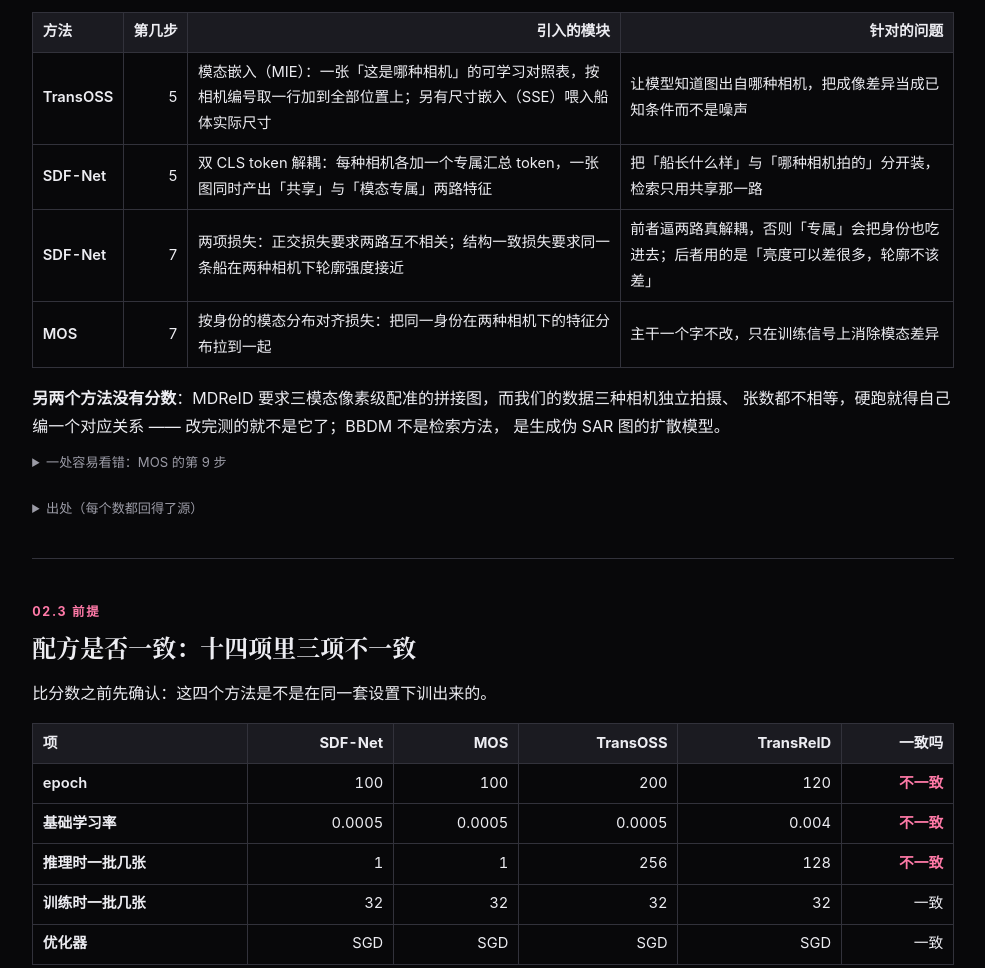
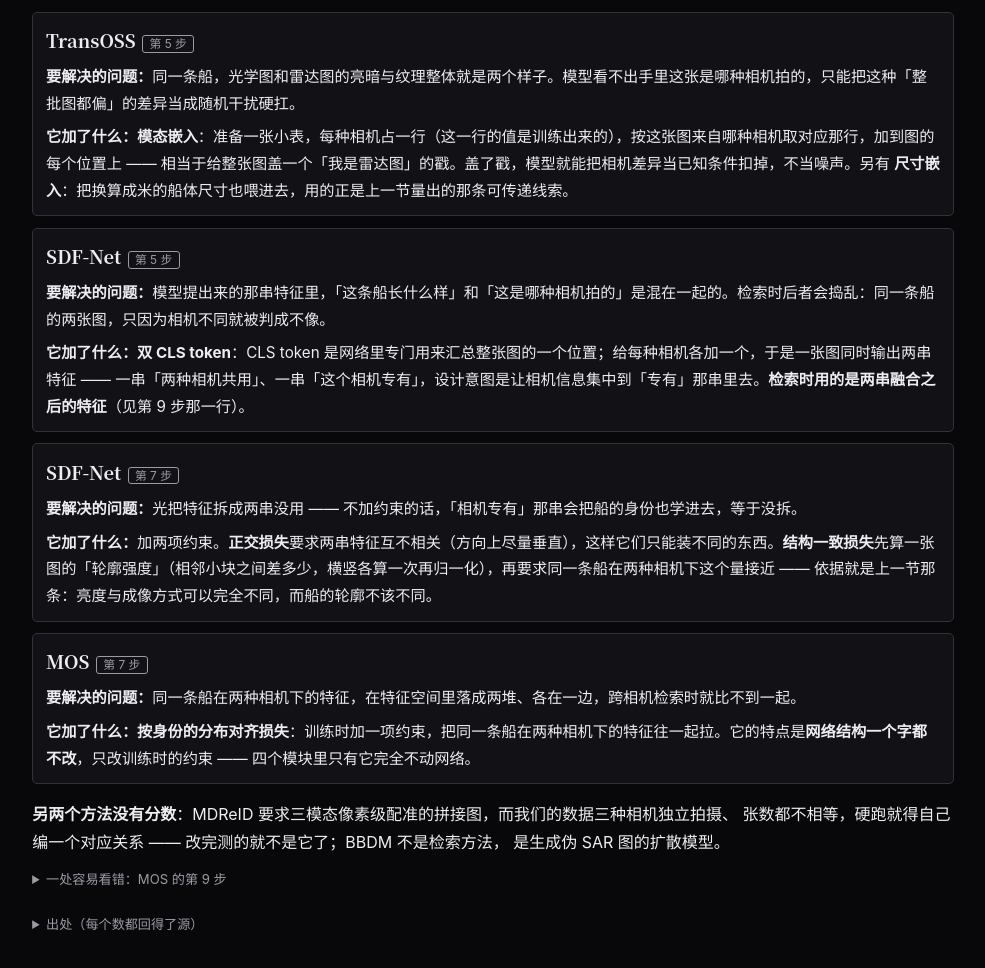
Before and after one commit to kakiuwang-ui/report-20261129, a plain HTML site: page index.html in a window 1280 px wide. Shown: the part 4040-5008 px from the top of the page, without its empty margins (275-1260 px from the left). Drawn offline with Linux system fonts and the light colour scheme.

Commit message:
docs: 同步网页版（2026-11-28）

```diff
--- a/index.html
+++ b/index.html
@@ -155,7 +155,7 @@
     <li>MDReID 从第 1 行就与其他方法不同，第 2、3、6 行跟着全变。</li>
   </ul>
   <h3>各方法引入的模块，分别针对什么问题</h3>
-  <table id="module-table"></table>
+  <div class="cards wide" id="module-table"></div>
   <p><b>另两个方法没有分数</b>：MDReID 要求三模态像素级配准的拼接图，而我们的数据三种相机独立拍摄、
   张数都不相等，硬跑就得自己编一个对应关系 —— 改完测的就不是它了；BBDM 不是检索方法，
   是生成伪 SAR 图的扩散模型。</p>
--- a/script.js
+++ b/script.js
@@ -103,23 +103,44 @@
     });
   }());
 
-  /* 各方法引入的模块：这张表只有文字、没有数，所以写在这里 */
+  /* 各方法引入的模块：只有文字、没有数，所以写在这里。
+     2026-11-28 改成一问一答的卡片 —— 原先是四列表格，而「针对的问题」那一列
+     被挤成半行，于是写成了行话（「把成像差异当成已知条件」「两路真解耦」），
+     读的人得先翻译一遍。同一次改动修掉一处错：原先写「检索时只用共享那一路」，
+     而代码事实是**融合特征（共享+专属）**（`cross_modal_steps.csv` 的 sdfnet 行，
+     出处 `SDF-Net/model/make_model.py:63`）。 */
   var MODULES = [
-    ["TransOSS", "5", "模态嵌入（MIE）：一张「这是哪种相机」的可学习对照表，按相机编号取一行加到全部位置上；另有尺寸嵌入（SSE）喂入船体实际尺寸",
-      "让模型知道图出自哪种相机，把成像差异当成已知条件而不是噪声"],
-    ["SDF-Net", "5", "双 CLS token 解耦：每种相机各加一个专属汇总 token，一张图同时产出「共享」与「模态专属」两路特征",
-      "把「船长什么样」与「哪种相机拍的」分开装，检索只用共享那一路"],
-    ["SDF-Net", "7", "两项损失：正交损失要求两路互不相关；结构一致损失要求同一条船在两种相机下轮廓强度接近",
-      "前者逼两路真解耦，否则「专属」会把身份也吃进去；后者用的是「亮度可以差很多，轮廓不该差」"],
-    ["MOS", "7", "按身份的模态分布对齐损失：把同一身份在两种相机下的特征分布拉到一起",
-      "主干一个字不改，只在训练信号上消除模态差异"]
+    ["TransOSS", "第 5 步",
+      "同一条船，光学图和雷达图的亮暗与纹理整体就是两个样子。模型看不出手里这张是哪种相机拍的，" +
+      "只能把这种「整批图都偏」的差异当成随机干扰硬扛。",
+      "<b>模态嵌入</b>：准备一张小表，每种相机占一行（这一行的值是训练出来的），按这张图来自哪种相机" +
+      "取对应那行，加到图的每个位置上 —— 相当于给整张图盖一个「我是雷达图」的戳。" +
+      "盖了戳，模型就能把相机差异当已知条件扣掉，不当噪声。" +
+      "另有 <b>尺寸嵌入</b>：把换算成米的船体尺寸也喂进去，用的正是上一节量出的那条可传递线索。"],
+    ["SDF-Net", "第 5 步",
+      "模型提出来的那串特征里，「这条船长什么样」和「这是哪种相机拍的」是混在一起的。" +
+      "检索时后者会捣乱：同一条船的两张图，只因为相机不同就被判成不像。",
+      "<b>双 CLS token</b>：CLS token 是网络里专门用来汇总整张图的一个位置；给每种相机各加一个，" +
+      "于是一张图同时输出两串特征 —— 一串「两种相机共用」、一串「这个相机专有」，" +
+      "设计意图是让相机信息集中到「专有」那串里去。" +
+      "<b>检索时用的是两串融合之后的特征</b>（见第 9 步那一行）。"],
+    ["SDF-Net", "第 7 步",
+      "光把特征拆成两串没用 —— 不加约束的话，「相机专有」那串会把船的身份也学进去，等于没拆。",
+      "加两项约束。<b>正交损失</b>要求两串特征互不相关（方向上尽量垂直），这样它们只能装不同的东西。" +
+      "<b>结构一致损失</b>先算一张图的「轮廓强度」（相邻小块之间差多少，横竖各算一次再归一化），" +
+      "再要求同一条船在两种相机下这个量接近 —— 依据就是上一节那条：" +
+      "亮度与成像方式可以完全不同，而船的轮廓不该不同。"],
+    ["MOS", "第 7 步",
+      "同一条船在两种相机下的特征，在特征空间里落成两堆、各在一边，跨相机检索时就比不到一起。",
+      "<b>按身份的分布对齐损失</b>：训练时加一项约束，把同一条船在两种相机下的特征往一起拉。" +
+      "它的特点是<b>网络结构一个字都不改</b>，只改训练时的约束 —— 四个模块里只有它完全不动网络。"]
   ];
-  html($("module-table"),
-    "<thead><tr><th>方法</th><th>第几步</th><th>引入的模块</th><th>针对的问题</th></tr></thead><tbody>" +
-    MODULES.map(function (r) {
-      return "<tr><td class='lab'>" + r[0] + "</td><td>" + r[1] +
-        "</td><td style='text-align:left'>" + r[2] + "</td><td style='text-align:left'>" + r[3] + "</td></tr>";
-    }).join("") + "</tbody>");
+  html($("module-table"), MODULES.map(function (r) {
+    return "<div class='card'><div><span class='tag'>" + r[0] +
+      "</span><span class='verdict'>" + r[1] + "</span></div>" +
+      "<div class='did'><b>要解决的问题：</b>" + r[2] + "</div>" +
+      "<div class='got'><b>它加了什么：</b>" + r[3] + "</div></div>";
+  }).join(""));
 
   /* ---------- 配方 ---------- */
   html($("recipe-table"),
--- a/styles.css
+++ b/styles.css
@@ -167,6 +167,11 @@ svg .barOld{fill:var(--old)} svg .barNew{fill:var(--new)} svg .barDim{fill:var(-
 .card .verdict{font-size:.74rem;border-radius:3px;padding:.05rem .4rem;border:1px solid currentColor}
 .card .did{font-size:.86rem;color:var(--dim);margin:.4rem 0 .3rem}
 .card .got{font-size:.9rem}
+/* 单列卡片：模块那四段是三四句话的说明，挤成两列就又回到「行话」那个状态。 */
+.cards.wide{grid-template-columns:1fr}
+.cards.wide .did,.cards.wide .got{font-size:.95rem;color:var(--ink)}
+.cards.wide .did{margin:.5rem 0 .45rem}
+.cards.wide .verdict{color:var(--dim)}
 .v-正{color:var(--ok)} .v-负{color:var(--bad)} .v-证伪{color:var(--new)}
 .v-无效应{color:var(--dim)} .v-纠正{color:var(--old)}
 
```
